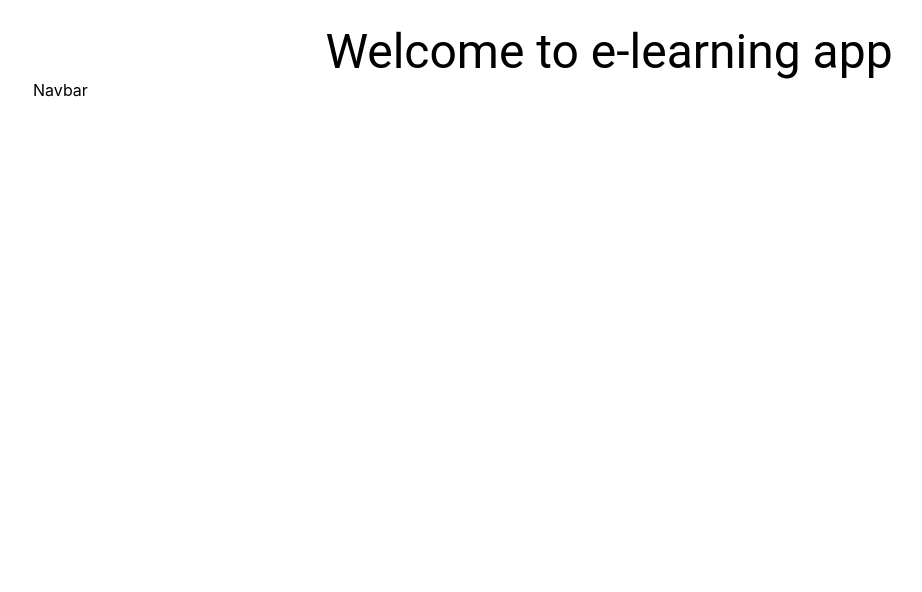
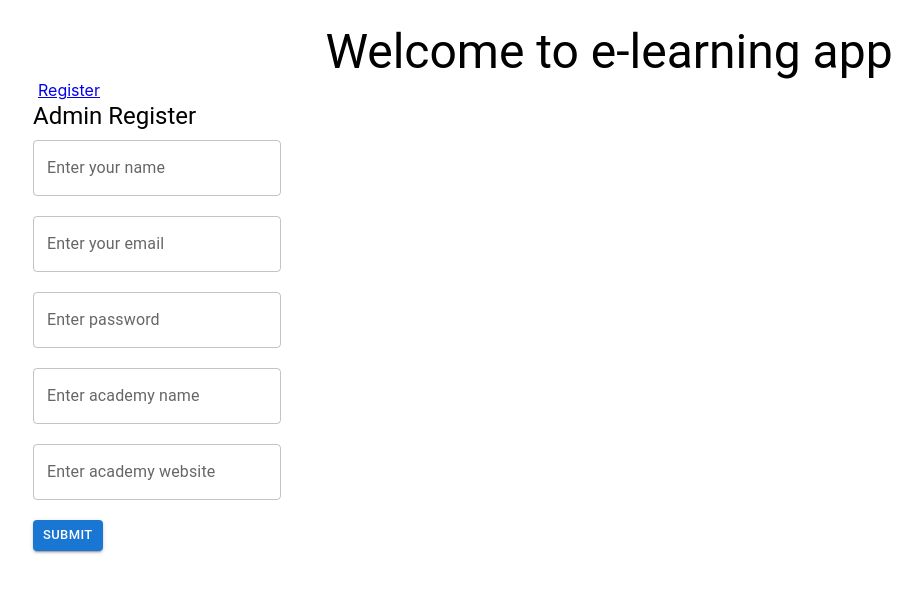
Before and after one commit to Shruthi-SP/e-learning-app, a React (Create React App) app: page /admin/register in a window 1280 px wide. Shown: the top 592 px of the page, without its empty margins (31-953 px from the left). Built offline with nearby package versions, Linux system fonts and the light colour scheme.

Commit message:
added register component

```diff
--- a/src/actions/usersAction.js
+++ b/src/actions/usersAction.js
@@ -21,7 +21,9 @@ export const asyncRegisterUser = (formData, redirect) => {
                         text: result.notice,
                         footer: ''
                     })
-                    redirect()
+                    if(redirect){
+                        redirect()
+                    }
                 }
             })
             .catch((err) => {
@@ -54,7 +56,7 @@ export const asyncLoginUser = (formData, redirect) => {
                         text: 'Logged in successful',
                         footer: ''
                     })
-                    localStorage.setItem('adminToken', result.token)
+                    localStorage.setItem('token', result.token)
                     asyncGetUser()
                     redirect()
                 }
@@ -69,7 +71,7 @@ export const asyncLoginUser = (formData, redirect) => {
             })
     }
 }
-export const asyncGetUser = () => {
+export const asyncGetUser = (getData) => {
     return (dispatch) => {
         axios.get('/admin/account', {
             headers: {
@@ -88,6 +90,9 @@ export const asyncGetUser = () => {
             }
             else {
                 dispatch(setUser(result))
+                if(getData){
+                    getData(result)
+                }
             }
         })
         .catch((err) => {
--- a/src/components/Navbar.js
+++ b/src/components/Navbar.js
@@ -1,7 +1,32 @@
+import { useEffect, useState } from "react"
+import { useDispatch } from "react-redux"
+import { Link, Route } from "react-router-dom"
+import { asyncGetUser } from "../actions/usersAction"
+import Register from "./admin/Register"
+
 const Navbar = (props) => {
+    const [userLoggedIn, setUserLoggedIn] = useState(false)
+    const [admin, setAdmin] = useState(false)
+    const dispatch = useDispatch()
+    const getData = (obj) => {
+        if (obj.role === 'admin') {
+            setAdmin(true)
+        }
+        setUserLoggedIn(true)
+    }
+    useEffect(() => {
+        if (localStorage.token) {
+            dispatch(asyncGetUser(getData))
+        }
+    }, [])
     return (
         <div>
-            Navbar
+            {
+                userLoggedIn ? <div>User</div> : <div>
+                    <Link style={{ margin: '5px' }} to='/admin/register'> Register</Link>
+                </div>
+            }
+            <Route path='/admin/register' component={Register}></Route>
         </div>
     )
 }
--- /dev/null
+++ b/src/components/admin/Register.js
@@ -0,0 +1,106 @@
+import { useState } from "react"
+import { withRouter } from "react-router-dom"
+import { useDispatch } from 'react-redux'
+import validator from 'validator'
+import { Typography, TextField, Button } from "@mui/material"
+import { asyncRegisterUser } from "../../actions/usersAction"
+
+const Register = (props) => {
+
+    const [email, setEmail] = useState('')
+    const [password, setPassword] = useState('')
+    const [username, setUsername] = useState('')
+    const [name, setName] = useState('')
+    const [website, setWebsite] = useState('')
+    const [formErr, setFormErr] = useState({})
+    const err = {}
+    const dispatch = useDispatch()
+
+    const redirect = () => {
+        props.history.push('/admin/login')
+    }
+
+    const runValidation = () => {
+        if (email.trim().length === 0) {
+            err.email = 'email required'
+        }
+        else if (!validator.isEmail(email)) {
+            err.email = 'email format is not valid'
+        }
+        if (password.trim().length === 0) {
+            err.password = 'password required'
+        }
+        if (username.trim().length === 0) {
+            err.username = 'name required'
+        }
+        if (name.trim().length === 0) {
+            err.name = 'academy name is required'
+        }
+    }
+
+    const handleChange = (e) => {
+        const attr = e.target.name
+        const value = e.target.value
+        if (attr === 'email') {
+            setEmail(value)
+        }
+        if (attr === 'password') {
+            setPassword(value)
+        }
+        if (attr === 'username') {
+            setUsername(value)
+        }
+        if (attr === 'name') {
+            setName(value)
+        }
+        if (attr === 'website') {
+            setWebsite(value)
+        }
+    }
+
+    const handleSubmit = (e) => {
+        e.preventDefault()
+        runValidation()
+        if (Object.keys(err).length === 0) {
+            const formData = {
+                username: username,
+                email: email,
+                password: password,
+                academy: {
+                    name: name,
+                    website: website
+                }
+            }
+            dispatch(asyncRegisterUser(formData, redirect))
+        }
+        else {
+            setFormErr(err)
+        }
+    }
+
+    return <div>
+        <Typography variant="h5" mb={1}>Admin Register</Typography>
+        <form onSubmit={handleSubmit}>
+
+            <TextField label='Enter your name' variant='outlined' type='text' name='username' value={username} onChange={handleChange}></TextField><br />
+            {formErr.username && <span style={{ color: 'red' }}>{formErr.username}</span>}<br />
+
+            <TextField label='Enter your email' variant='outlined' type='text' name='email' value={email} onChange={handleChange}></TextField><br />
+            {formErr.email && <span style={{ color: 'red' }}>{formErr.email}</span>}<br />
+
+            <TextField label='Enter password' variant='outlined' type='password' name='password' value={password} onChange={handleChange} ></TextField> <br />
+            {formErr.password && <span style={{ color: 'red' }}>{formErr.password}</span>}<br />
+
+            <TextField label='Enter academy name' variant='outlined' type='text' name='name' value={name} onChange={handleChange} ></TextField> <br />
+            {formErr.name && <span style={{ color: 'red' }}>{formErr.name}</span>}<br />
+
+            <TextField label='Enter academy website' variant='outlined' type='text' name='website' value={website} onChange={handleChange} ></TextField> <br />
+            {formErr.website && <span style={{ color: 'red' }}>{formErr.website}</span>}<br />
+
+            <Button sx={{ mr: 1 }} type="submit" variant="contained" color="primary" size="small">Submit</Button>
+
+        </form>
+    </div>
+
+}
+export default withRouter(Register)
```
